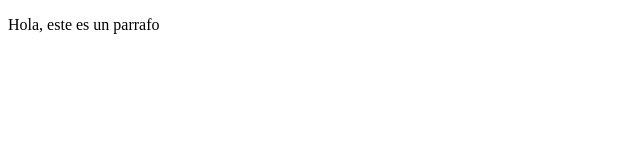
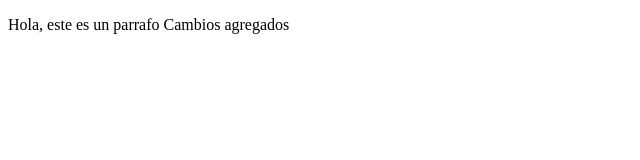
Before and after one commit to juanpablovj09/proyectoDemoCursoPrework, a plain HTML site: page index.html in a window 1280 px wide. Shown: the whole page, without its empty margins (0-640 px from the left). Drawn offline with Linux system fonts and the light colour scheme.

Commit message:
Cambios agregados

```diff
--- a/index.html
+++ b/index.html
@@ -6,6 +6,8 @@
     <title>Hola Mundo</title>
 </head>
 <body>
-    <p>Hola, este es un parrafo</p>
+    <p>Hola, este es un parrafo
+        Cambios agregados
+    </p>
 </body>
 </html>
```
